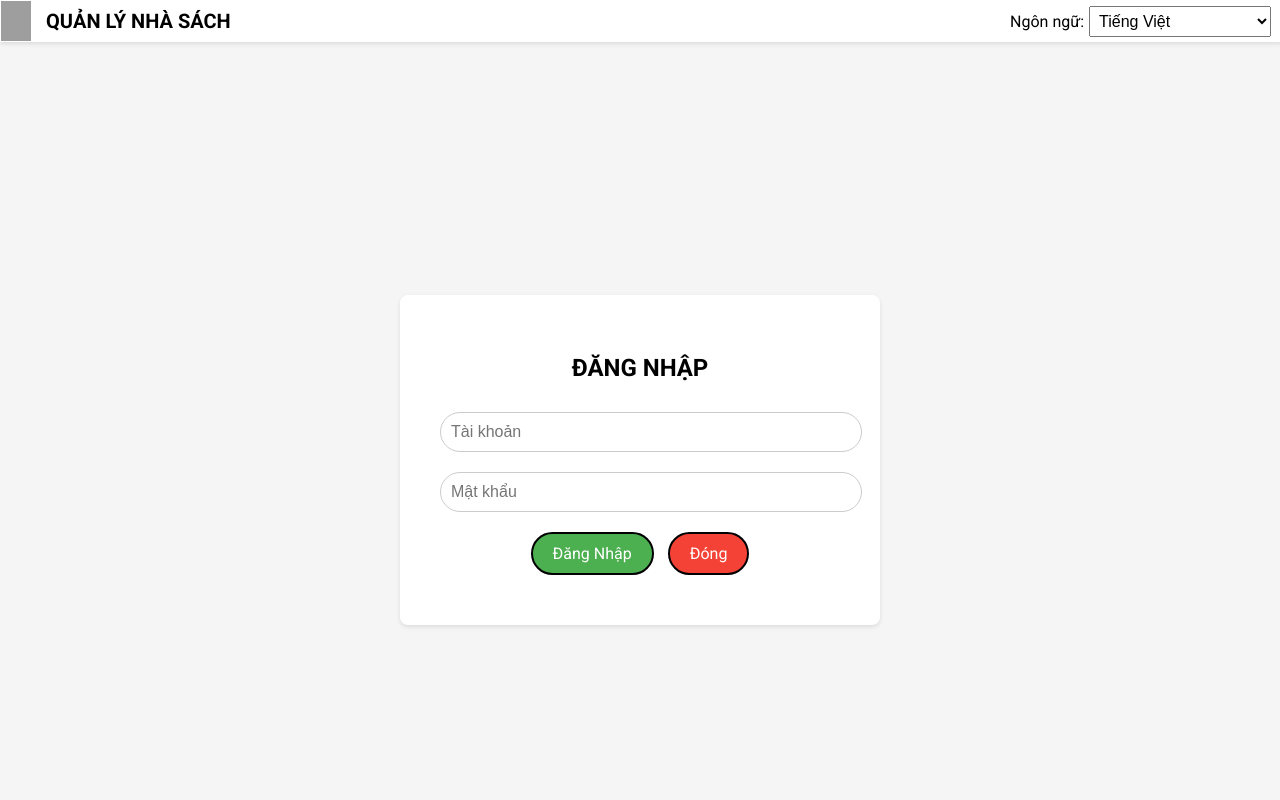
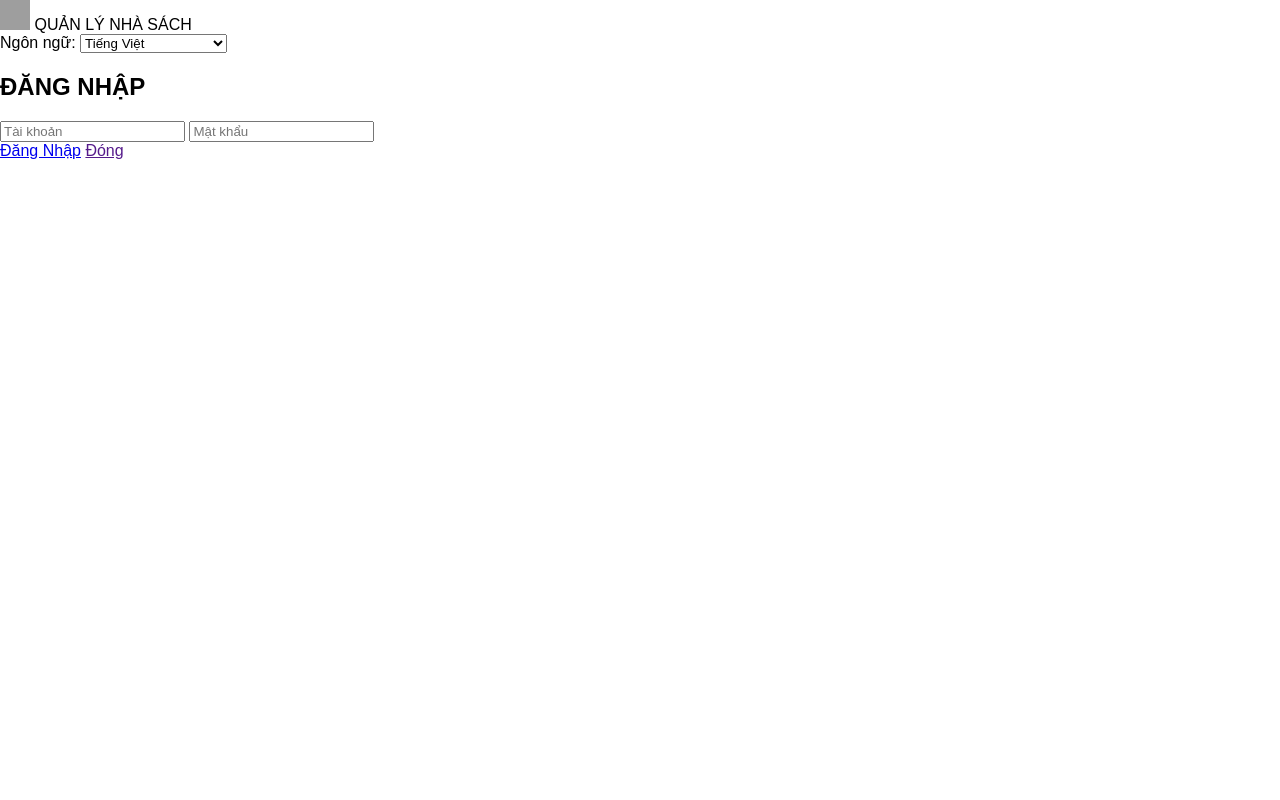
Before and after one commit to quangtuan1209/Quan_ly_nha_sach, a PHP site: page /login.php in a window 1280 px wide. Run offline with PHP 8.4, Linux system fonts and the light colour scheme; a stand-in replaces the project's code that opens the database connection; grey boxes are pictures that could not be loaded.

Commit message:
Add files via upload

```diff
--- a/style.css
+++ b/style.css
@@ -1,113 +1,39 @@
 body {
-    font-family: 'Roboto', sans-serif;
+    font-family: Arial, sans-serif;
     margin: 0;
     padding: 0;
-    display: flex;
-    flex-direction: column;
-    align-items: center;
-    justify-content: center;
-    height: 100vh;
-    background-color: #f5f5f5;
 }
 
-.header {
-    width: 100%;
-    background-color: #fff;
-    box-shadow: 0 2px 4px rgba(0, 0, 0, 0.1);
-    display: flex;
-    justify-content: space-between;
-    align-items: center;
-    position: fixed;
-    top: 0;
-    left: 0;
-    z-index: 1000;
-    padding: 1px;
+header {
+    background-color: #f0f0f0;
+    padding: 20px;
+    text-align: center;
 }
 
-.header .logo {
-    display: flex;
-    align-items: center;
+.container {
+    width: 90%;
+    margin: 20px auto;
 }
 
-.header .logo img {
-    height: 40px;
-    margin-right: 15px;
+.filter {
+    margin-bottom: 20px;
 }
 
-.header .logo span {
-    font-size: 20px;
-    font-weight: bold;
+table {
+    width: 100%;
+    border-collapse: collapse;
 }
 
-.header .language {
-    font-size: 16px;
-    display: flex;
-    margin-right: 10px;
-    align-items: center;
+th, td {
+    padding: 10px;
+    border: 1px solid #ddd;
+    text-align: left;
 }
 
-.header .language select {
-    margin-left: 5px;
-    padding: 5px;
-    font-size: 16px;
+th {
+    background-color: #f0f0f0;
 }
 
-.login-container {
-    background-color: #fff;
-    padding: 40px;
-    border-radius: 8px;
-    box-shadow: 0 2px 4px rgba(0, 0, 0, 0.1);
+.pagination {
     text-align: center;
-    margin-top: 120px; /* Adjusted for fixed header */
-    width: 400px;
 }
-
-.login-container h2 {
-    margin-bottom: 20px;
-    font-size: 24px;
-    font-weight: bold;
-}
-
-.login-container input[type="text"],
-.login-container input[type="password"] {
-    width: 100%;
-    padding: 10px;
-    margin: 10px 0;
-    border: 1px solid #ccc;
-    border-radius: 25px;
-    font-size: 16px;
-}
-
-.login-container a {
-    padding: 10px 20px;
-    margin: 10px 5px;
-    border: 2px solid #000;
-    border-radius: 25px;
-    font-size: 16px;
-    text-decoration: none;
-    display: inline-block;
-    cursor: pointer;
-    transition: background-color 0.3s ease, color 0.3s ease;
-}
-
-.login-container .btn-login {
-    background-color: #4CAF50; /* Màu nền xanh cho nút đăng nhập */
-    color: white; /* Màu chữ trắng */
-}
-
-.login-container .btn-close {
-    background-color: #f44336; /* Màu nền đỏ cho nút đăng ký */
-    color: white; /* Màu chữ trắng */
-}
-
-.login-container a:hover {
-    background-color: #ddd; /* Màu nền thay đổi khi hover */
-    color: #000; /* Màu chữ thay đổi khi hover */
-}
-
-@media (max-width: 600px) {
-    .login-container {
-        width: 90%;
-        padding: 20px;
-    }
-}
```
Also changed, not shown: baocaoton.html (added, +58 -0 lines).
